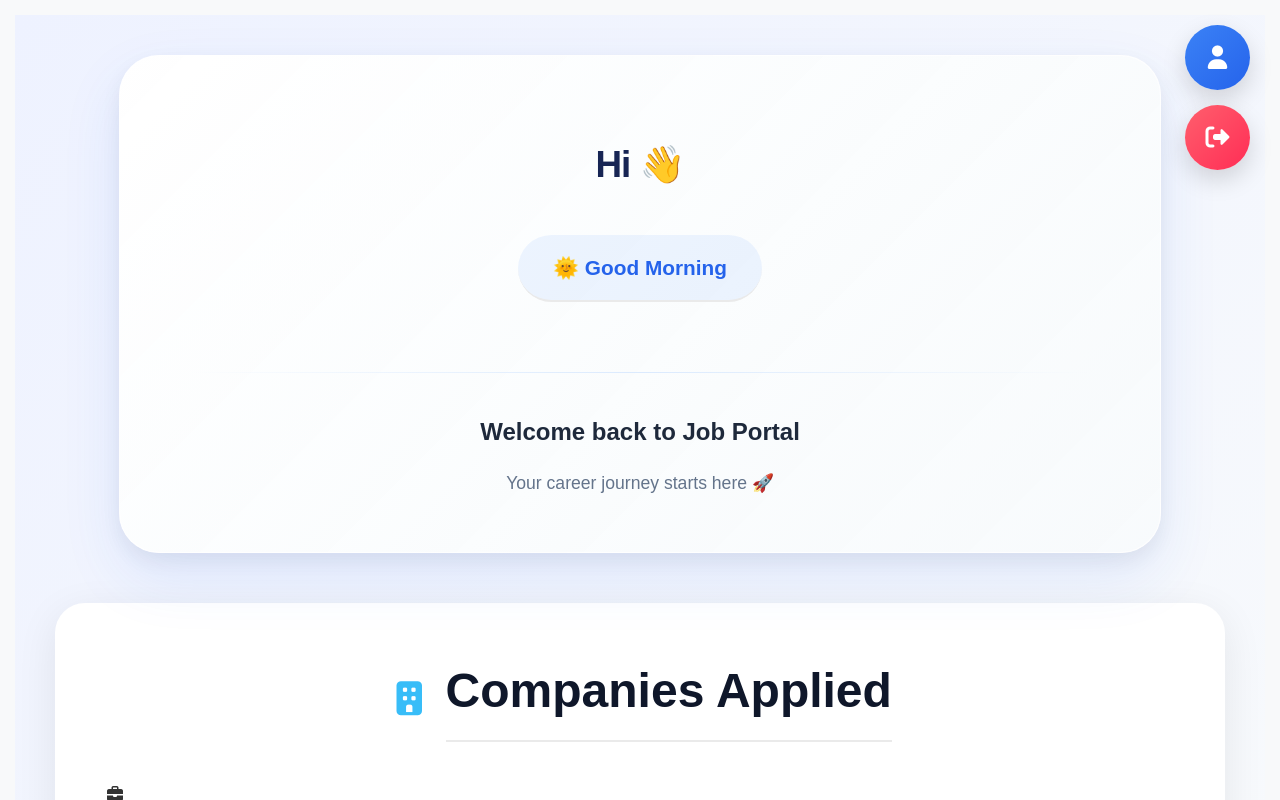
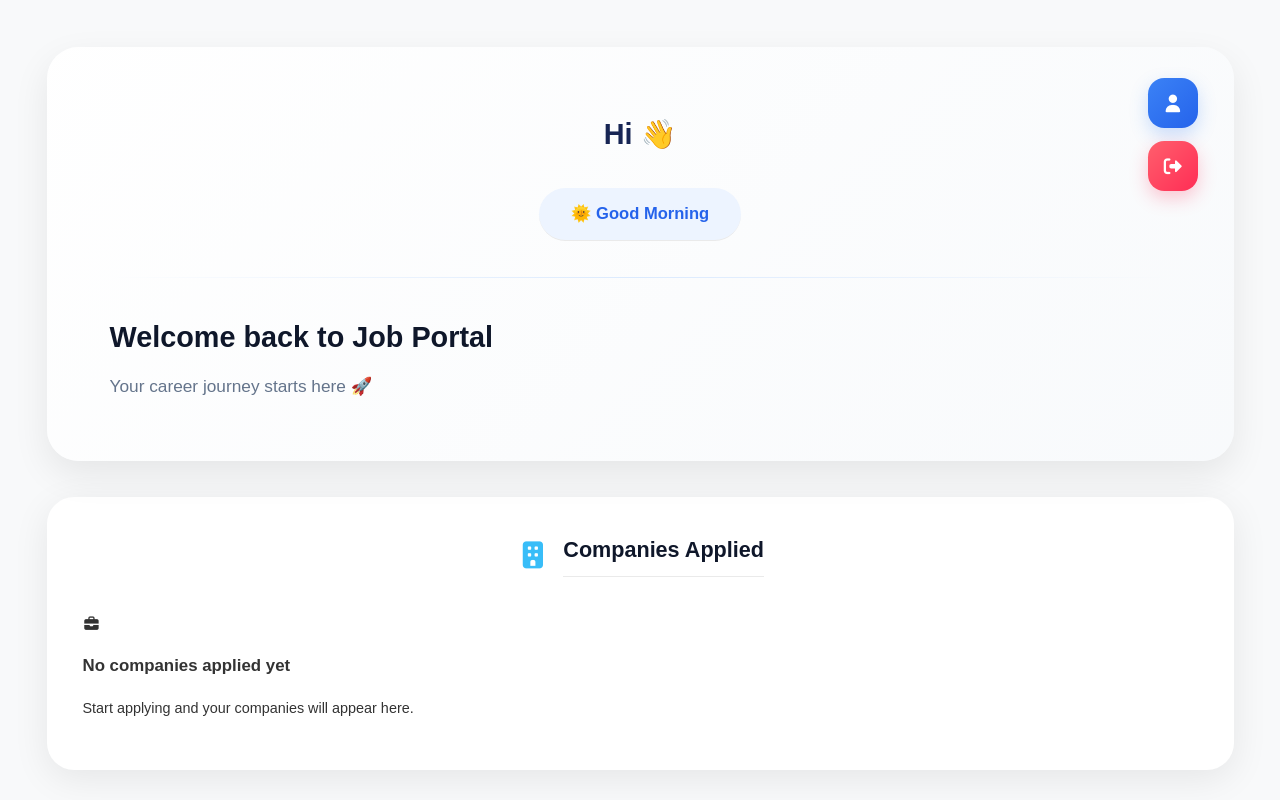
Before and after one commit to varshasiva0028/job-vacancy-portal, an Angular app in the folder frontend/: page /home in a window 1280 px wide. Shown: the top 800 px of the page. Built offline with nearby package versions, Linux system fonts and the light colour scheme; sample sign-in values are in the browser's storage.

Commit message:
UI Updated

```diff
--- a/frontend/src/app/home/home.css
+++ b/frontend/src/app/home/home.css
@@ -1,150 +1,313 @@
-body {
-    background: linear-gradient(135deg, #eef2ff, #f8fafc);
+/* ================= HOME ================= */
+
+body{
+    background: linear-gradient(135deg,#eef2ff,#f8fafc);
 }
 
-/* Main Container */
-.home-container {
-    min-height: 100vh;
-    padding: 40px;
-    background: linear-gradient(135deg, #eef2ff, #f8fafc);
+.home-container{
+    min-height:100vh;
+    padding:40px;
+}
+.home-container{
+
+    min-height:100vh;
+
+    padding:35px;
+
+    zoom:0.9;
 }
 
-/* Floating buttons */
-.dashboard-icon,
-.logout-btn {
-    position: fixed;
-    right: 30px;
-    width: 65px;
-    height: 65px;
-    border: none;
-    border-radius: 50%;
-    cursor: pointer;
-    color: white;
-    font-size: 24px;
-    box-shadow: 0 10px 25px rgba(0, 0, 0, .15);
+/* ================= WELCOME BANNER ================= */
+
+.welcome-card{
+    position: relative;
+
+    max-width: 1250px;
+    min-height: 360px;
+
+    margin: auto;
+
+    padding: 50px 70px;
+
+    border-radius: 35px;
+
+    background:
+    linear-gradient(
+        135deg,
+        rgba(255,255,255,.95),
+        rgba(248,250,252,.92)
+    );
+
+    box-shadow:
+    0 15px 40px rgba(0,0,0,.08);
+
     transition: .3s;
-    z-index: 1000;
 }
 
-.dashboard-icon {
-    top: 25px;
-    background: linear-gradient(135deg, #3b82f6, #2563eb);
+.welcome-card:hover{
+    transform: translateY(-5px);
+
+    box-shadow:
+    0 25px 60px rgba(37,99,235,.12);
 }
 
-.logout-btn {
-    top: 105px;
-    background: linear-gradient(135deg, #ff5f6d, #ff2d55);
+/* Name */
+.welcome-card h1{
+    font-size: 2rem;
+
+    color:#172554;
+
+    display:flex;
+
+    justify-content:center;
+
+    align-items:center;
+
+    margin-bottom:35px;
+}
+
+/* Good Morning pill */
+.welcome-card h2{
+    width:fit-content;
+
+    margin:0 auto 40px;
+
+    padding:14px 35px;
+
+    border-radius:50px;
+
+    background:#edf4ff;
+
+    color:#2563eb;
+
+    font-size:1.15rem;
+}
+
+/* Divider */
+.welcome-card hr{
+    border:none;
+
+    height:1px;
+
+    background:
+    linear-gradient(
+        to right,
+        transparent,
+        #dbeafe,
+        transparent
+    );
+
+    margin:40px 0;
+}
+
+/* Welcome section LEFT aligned */
+.welcome-card p{
+
+    font-size:2rem;
+
+    font-weight:700;
+
+    color:#0f172a;
+
+    text-align:left;
+
+    margin-bottom:15px;
+}
+
+.welcome-card span{
+
+    display:block;
+
+    text-align:left;
+
+    font-size:1.2rem;
+
+    color:#64748b;
+}
+
+
+
+/* Greeting Card */
+/* ================= ACTION BUTTONS ================= */
+
+.dashboard-icon,
+.logout-btn{
+    position: absolute;
+
+    width: 50px;
+    height: 50px;
+
+    border: none;
+    border-radius: 16px;
+
+    color: white;
+    font-size: 18px;
+
+    cursor: pointer;
+
+    display: flex;
+    justify-content: center;
+    align-items: center;
+
+    transition: .3s;
+}
+.dashboard-icon,
+.logout-btn{
+
+    position:absolute;
+
+    right:40px;
+
+    width:55px;
+    height:55px;
+
+    border:none;
+
+    border-radius:18px;
+
+    display:flex;
+
+    justify-content:center;
+
+    align-items:center;
+
+    color:white;
+
+    font-size:20px;
+
+    cursor:pointer;
+
+    transition:.3s;
+}
+
+/* Dashboard */
+
+.dashboard-icon{
+
+    top:35px;
+
+    background:
+    linear-gradient(
+        135deg,
+        #3b82f6,
+        #2563eb
+    );
+
+    box-shadow:
+    0 8px 20px rgba(59,130,246,.25);
+}
+
+/* Logout */
+
+.logout-btn{
+
+    top:105px;
+
+    background:
+    linear-gradient(
+        135deg,
+        #ff5f6d,
+        #ff2d55
+    );
+
+    box-shadow:
+    0 8px 20px rgba(255,45,85,.25);
 }
 
 .dashboard-icon:hover,
-.logout-btn:hover {
-    transform: translateY(-5px) scale(1.08);
+.logout-btn:hover{
+
+    transform:translateY(-4px);
+}
+/* ================= BIRTHDAY CARD ================= */
+/* ================= BIRTHDAY NOTIFICATION ================= */
+
+.birthday-card{
+
+    position:absolute;
+
+    right:140px;
+
+    top:40px;
+
+    width:300px;
+
+    padding:18px 22px;
+
+    border-radius:20px;
+
+    background:
+    linear-gradient(
+        135deg,
+        #ff9966,
+        #ff5e62
+    );
+
+    color:white;
+
+    font-size:.95rem;
+
+    line-height:1.6;
+
+    box-shadow:
+    0 12px 30px rgba(255,94,98,.25);
+
+    border-left:5px solid rgba(255,255,255,.4);
+
+}
+
+.birthday-card i{
+
+    margin-right:10px;
+
+    font-size:18px;
 }
 
 
-/* Welcome Card */
-.welcome-card {
-    max-width: 900px;
-    height:100;
-    margin: auto;
-    border-radius: 40px;
-    background:
-        linear-gradient(135deg,
-            rgba(255, 255, 255, .95),
-            rgba(248, 250, 252, .9));
 
-    box-shadow:
-        0 25px 60px rgba(37, 99, 235, .10),
-        0 8px 20px rgba(0, 0, 0, .06);
+/* ================= RESPONSIVE ================= */
 
-    text-align: center;
+@media(max-width:768px){
 
-    border: 1px solid rgba(255, 255, 255, .8);
+    .welcome-card{
 
-    position: relative;
+        padding:35px 25px;
 
-    overflow: hidden;
-    padding: 55px 70px;
-}
-.welcome-card h1{
-    font-size: 2.3rem;
-    font-weight: 600;
-    color: #172554;
-    letter-spacing: -1px;
-    margin-bottom: 30px;
-}
-.welcome-card h2{
-    display: inline-flex;
-    align-items: center;
-    gap: 12px;
+        min-height:auto;
+    }
 
-    font-size: 1.3rem;
-    font-weight: 700;
+    .welcome-card h1{
 
-    color: #2563eb;
+        font-size:2rem;
+    }
 
-    background: rgba(59,130,246,.08);
+    .welcome-card p{
 
-    padding: 16px 35px;
+        font-size:1.5rem;
+    }
 
-    border-radius: 50px;
+    .dashboard-icon{
 
-    margin-bottom: 30px;
-}
-.welcome-card p{
-    font-size: 1.5rem;
-    font-weight: 700;
-    color: #1e293b;
-    margin-bottom: 18px;
-}
-.welcome-card span{
-    font-size: 1.1rem;
-    color: #64748b;
-}
-.welcome-card hr{
-    border: none;
+        right:95px;
 
-    height: 1px;
+        width:50px;
+        height:50px;
+    }
 
-    background:
-        linear-gradient(
-            to right,
-            transparent,
-            #dbeafe,
-            transparent
-        );
+    .logout-btn{
 
-    margin: 40px 0;
-}
+        right:25px;
 
-.welcome-card{
-    transition: .4s;
-}
+        width:50px;
+        height:50px;
+    }
 
-.welcome-card:hover{
-    transform: translateY(-8px);
-
-    box-shadow:
-        0 35px 70px rgba(37,99,235,.15);
-}
-
-/* Birthday Card */
-.birthday-card {
-    margin: 40px auto;
-    max-width: 900px;
-    background: linear-gradient(135deg, #ff9966, #ff5e62);
-    color: white;
-    padding: 30px;
-    border-radius: 25px;
-    font-size: 1.2rem;
-    box-shadow: 0 10px 35px rgba(255, 94, 98, .4);
-    line-height: 1.8;
 }
 
 /* Company Card */
 .company-card {
-    margin-top: 50px;
-    padding: 50px;
+    margin-top: 40px;
+    padding: 40px;
     border-radius: 30px;
     background: white;
     box-shadow:
@@ -182,7 +345,7 @@ body {
     gap: 10px;
 
     font-size: 1.1rem;
-    font-weight: 500;
+    font-weight: 400;
 
     box-shadow:
         0 10px 25px rgba(37, 99, 235, .3);
@@ -207,13 +370,13 @@ body {
 }
 
 .company-title i {
-    font-size: 34px;
+    font-size: 30px;
     color: #38bdf8;
 }
 
 .company-title h2 {
     margin: 0;
-    font-size: 3rem;
+    font-size: 1.5rem;
     color: #0f172a;
     font-weight: 700;
 }
--- a/frontend/src/app/home/home.html
+++ b/frontend/src/app/home/home.html
@@ -1,6 +1,7 @@
 <div class="home-container">
 
-  <!-- Dashboard -->
+  <div class="welcome-card">
+
       <button
         class="dashboard-icon"
         (click)="goToDashboard()">
@@ -9,7 +10,6 @@
 
       </button>
 
-  <!-- Logout -->
       <button
         class="logout-btn"
         (click)="logout()">
@@ -17,8 +17,6 @@
         <i class="fa-solid fa-right-from-bracket"></i>
 
       </button>
-  <!--Welcome Card-->
-<div class="welcome-card">
 
       <h1>
           Hi {{ userName() }} 👋
@@ -38,9 +36,6 @@
           Your career journey starts here 🚀
       </span>
 
-</div>
-
-
       <!-- Birthday Card -->
   <div
     class="birthday-card"
@@ -51,6 +46,9 @@
     {{ birthdayMessage() }}
 
   </div>
+
+  </div>
+
 
 
   <!-- Companies Card -->
--- a/frontend/src/app/home/home.ts
+++ b/frontend/src/app/home/home.ts
@@ -89,10 +89,8 @@ if (username) {
         birthDate.getDate() === today.getDate() &&
         birthDate.getMonth() === today.getMonth()
       ) {
-
         this.birthdayMessage.set(
-
-          `🎉 Happy Birthday ${this.userName()}! 🎂
+          `🎉 Happy Birthday ${this.userName()}!\n🎂
 Wishing you happiness, good health, and success always.
 Have a wonderful day! 🎈✨`
 
```
Also changed, not shown: 1 other file (tests, documents, lock files or other folders). Lines whose indentation alone changed are shown as unchanged.
